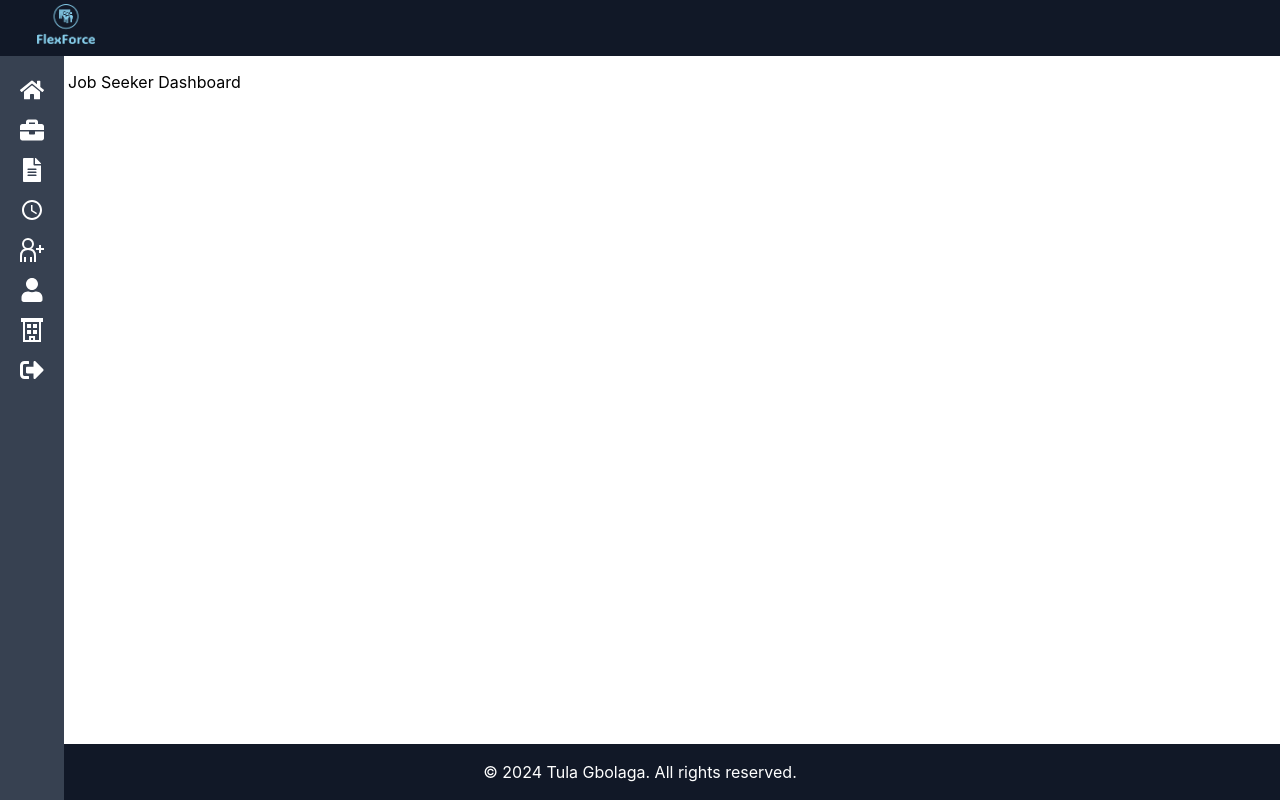
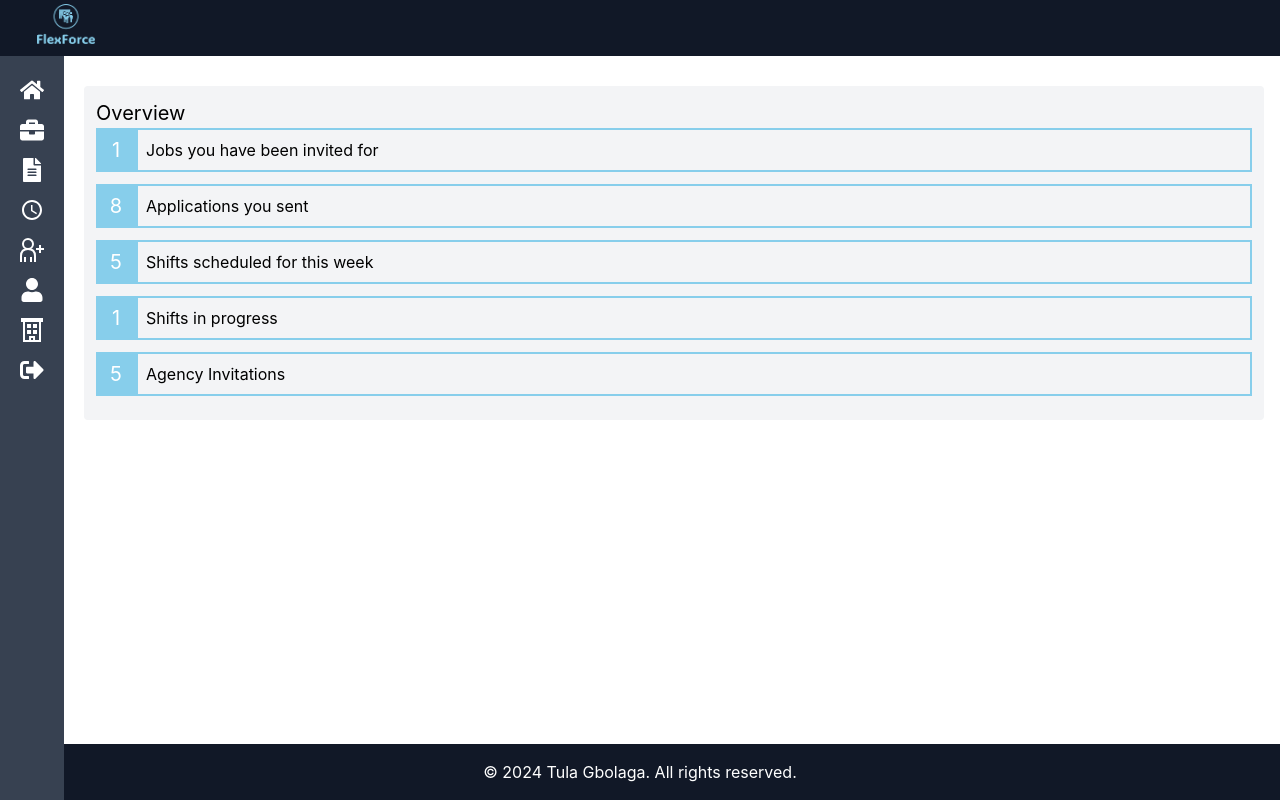
Before and after one commit to Tula-Gbolaga-Projects/flexforce, a React (Create React App) app: page /jobseeker in a window 1280 px wide. Built offline with nearby package versions, Linux system fonts and the light colour scheme.

Commit message:
Job seeker dashboard

```diff
--- a/src/pages/Agency/Dashboard.jsx
+++ b/src/pages/Agency/Dashboard.jsx
@@ -6,7 +6,7 @@ const AgencyDashboard = () => {
       <div className="m-4 rounded bg-gray-100 p-3">
         <h1 className="text-black text-[20px]">Overview</h1>
         <div>
-          <OverviewItem count={5} title={"Jobs that have not been assinged"} />
+          <OverviewItem count={5} title={"Jobs that have not been matched"} />
           <OverviewItem count={23} title={"Applications that are pending"} />
           <OverviewItem count={113} title={"Shifts scheduled for this week"} />
           <OverviewItem count={15} title={"Shifts that are ongoing"} />
--- a/src/pages/JobSeeker/Dashboard.jsx
+++ b/src/pages/JobSeeker/Dashboard.jsx
@@ -1,9 +1,18 @@
-import { PortalWrapper } from "../../components";
+import { PortalWrapper, OverviewItem } from "../../components";
 
 const JobSeekerDashboard = () => {
   return (
     <PortalWrapper>
-      <h1 className="text-black">Job Seeker Dashboard</h1>
+      <div className="m-4 rounded bg-gray-100 p-3">
+        <h1 className="text-black text-[20px]">Overview</h1>
+        <div>
+          <OverviewItem count={1} title={"Jobs you have been invited for "} />
+          <OverviewItem count={8} title={"Applications you sent"} />
+          <OverviewItem count={5} title={"Shifts scheduled for this week"} />
+          <OverviewItem count={1} title={"Shifts in progress"} />
+          <OverviewItem count={5} title={"Agency Invitations"} />
+        </div>
+      </div>
     </PortalWrapper>
   );
 };
```
